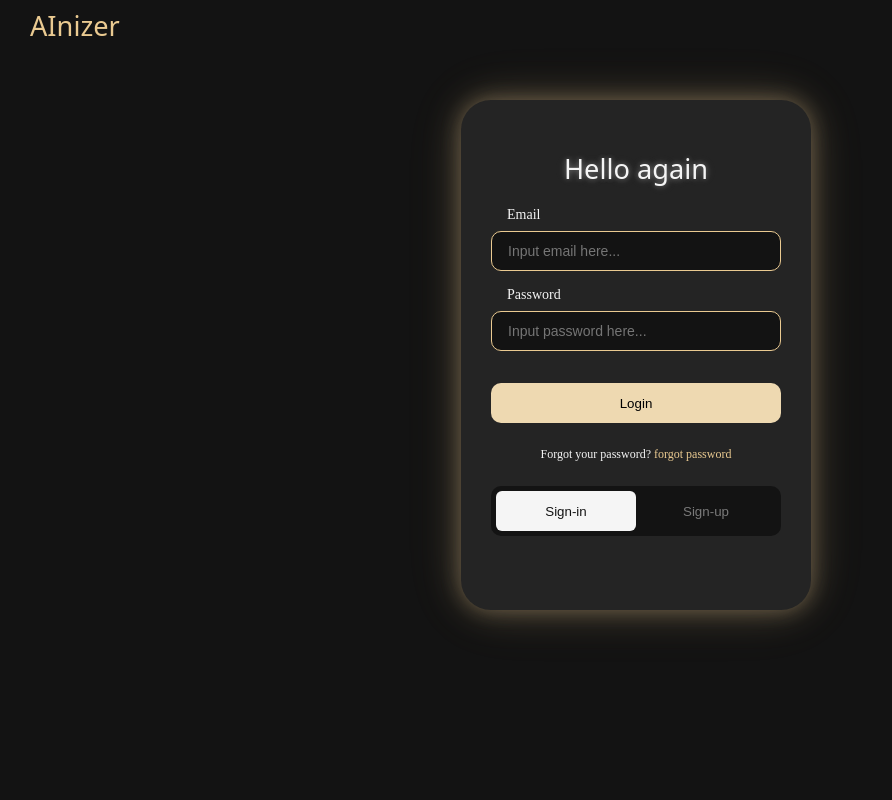
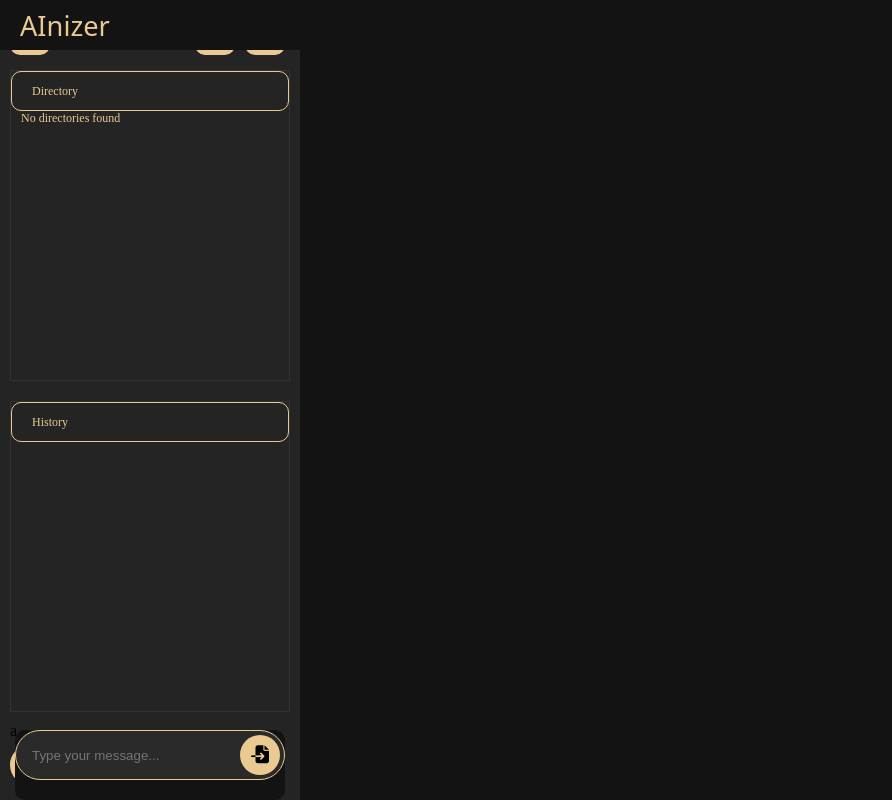
Before and after one commit to Hendry535230151/AI, a React (Create React App) app in the folder frontend/: page /chat in a window 1280 px wide. Before the commit this address led to /login. Shown: the whole page, without its empty margins (0-892 px from the left). Built offline with nearby package versions, Linux system fonts and the light colour scheme.

Commit message:
Improve better chat area with sidebar problem

```diff
--- a/frontend/src/css/Chat.module.css
+++ b/frontend/src/css/Chat.module.css
@@ -1,181 +1,259 @@
-.chat_container {
-  width: 100%;
-  height: 100vh;
-  margin: auto;
-  background-color: #131313;
-  display: grid;
-  grid-template-columns: 250px 1fr;
+.main_container {
+    height: 100vh;
+    display: grid;
+    grid-template-columns: 300px 1fr;
+}
+
+.main_container.close {
+    grid-template-columns: 60px 1fr;
 }
 
 .sidebar {
-  width: 100%;
-  height: 100%;
-  background-color: #242424;
-  position: sticky;
+    position: fixed;
+    top: 0;
+    left: 0;
+    width: 300px;
+    height: 100vh;
+    background-color: #242424;
+    padding: 10px;
+    display: flex;
+    flex-direction: column;
+    justify-content: space-between;
+    align-items: center;
+}
+.sidebar_button_group {
+    width: 100%;
+    display: flex;
+    align-items: center;
 }
 
-.main_text {
-  width: 100%;
-  padding: 10px 10px;
-  font-size: 30px;
-  text-align: left;
-  margin: 10px 0;
-  color: #dbbd72;
+.sidebar_button {
+    height: 40px;
+    width: 40px;
+    margin: 5px;
+    border-radius: 10px;
+    background-color: #EACA91;
+    cursor: pointer;
 }
 
-.user_message,
-.ai_message {
-  max-width: 700px;
-  margin: 10px 0;
-  padding: 15px 10px;
-  color: #f5f5f5;
-  background-color: #242424;
-  word-wrap: break-word;
-  border-radius: 10px;
+.sidebar_button:nth-child(1) {
+    margin: 5px auto 5px 0;
+}
+
+.sidebar_icon {
+    font-size: 20px;
+    font-weight: 100px;
+}
+
+.dropdown_group {
+    flex: 1;
+    width: 100%;
+    height: 500px;
+    display: flex;
+    flex-direction: column;
+    justify-content: center;
+}
+
+.dropdown_area {
+    flex: 1;
+    margin: 10px 0;
+    background-color: #242424;
+    display: flex;
+    flex-direction: column;
+    justify-content: flex-start;
+    border: 1px solid #333333;
+    cursor: pointer;
+}
+
+.close_dropdown {
+    flex: 0;
+}
+
+.dropdown {
+    height: 40px;
+    padding: 0 20px;
+    display: flex;
+    align-items: center;
+    justify-content: space-between;
+    border: 1px solid #EACA91;
+    border-radius: 10px;
+    background-color: #242424;
+}
+
+.dropdown_list {
+    padding: 0 0 0 10px;
+    list-style-type: none;
+}
+
+.dropdown_text, .dropdown_icon, .dropdown_item  {
+    font-family: "Birthstone", cursive;
+    font-size: 12px;
+    color: #EACA91;
+}
+
+.active {
+    rotate: 180deg;
+}
+
+.profile_group {
+    width: 100%;
+    height: 50px;
+    background-color: #242424;
+    display: flex;
+    align-items: center;
+    cursor: pointer;
+}
+
+.profile_circle {
+    width: 40px;
+    height: 40px;
+    border-radius: 50%;
+    background-color: #EACA91;
+}
+
+.profile_name {
+    margin: 0 0 0 10px;
+    color: #EACA91;
+}
+
+.main_area {
+    width: 100%;
+    background-color: #131313;
+    display: flex;
+    flex-direction: column;
+    align-items: center;
+}
+
+.header {
+    width: 100%;
+    padding-left: 20px;
+    height: 50px;
+    display: flex;
+    align-items: center;
+    position: sticky;
+    top: 0;
+    background-color: #131313;
+}
+
+.logo {
+    font-family: "Birthstone", cursive;
+    color: #EACA91;
+    font-size: 1.7rem;
+    font-family: system-ui, -apple-system, BlinkMacSystemFont, 'Segoe UI', Roboto, Oxygen, Ubuntu, Cantarell, 'Open Sans', 'Helvetica Neue', sans-serif;
+    font-weight: 400;
+}
+
+.chat_area {
+    width: 90%;
+    max-width: 900px;
+    padding: 10px;
+    display: flex;
+    flex-direction: column;
+    gap: 20px;
+    flex: 1;
+}
+
+.user_message, .ai_message {
+    padding: 10px 15px;
+    border-radius: 10px;
+    color: #f5f5f5;
+    word-wrap: break-word;
+    white-space: pre-wrap;
 }
 
 .user_message {
-  text-align: right;
-  align-self: flex-end;
+    align-self: flex-end;
+    background-color: #EACA91;
+    color: #131313;
 }
 
 .ai_message {
-  text-align: left;
-  align-self: flex-start;
+    align-self: flex-start;
+    background-color: #242424;
 }
 
-.error_message {
-  text-align: center;
-  color: red;
-  margin-bottom: 10px;
+.user_message {
+    justify-content: right;
 }
 
-.chat_form {
-  display: flex;
-  gap: 0.5rem;
+.ai_message {
+    justify-content: left;
 }
 
-.chat_input {
-  flex: 1;
-  padding: 0.5rem;
-  font-size: 1rem;
-  border-radius: 4px;
-  border: 1px solid #ccc;
+.query_area {
+    width: 90%;
+    max-width: 900px;
+    height: 70px;
+    border-radius: 10px;
+    background-color: #131313;
+    position: sticky;
+    bottom: 0;
+}
+
+.query_form {
+    width: 100%;
+    position: relative;
+}
+
+.query_field {
+    width: 100%;
+    height: 50px;
+    padding: 0 0 0 16px;
+    border: 1px solid #EACA91;
+    border-radius: 25px;
+    background-color: #2A2A2A;
+    color: #f5f5f5;
+}
+
+.query_button {
+    width: 40px;
+    height: 40px;
+    position: absolute;
+    top: 50%;
+    right: 5px;
+    border-radius: 50%;
+    display: flex;
+    align-items: center;
+    justify-content: center;
+    transform: translateY(-50%);
+    background-color: #EACA91;
+    cursor: pointer;
+}
+
+.query_icon {
+    font-size: 18px;
+}
+
+.query_text {
+    margin: 20px 0;
 }
 
 .drop_zone {
-  position: fixed;
-  top: 0;
-  left: 0;
-  width: 100vw;
-  height: 100vh;
-  background-color: rgba(0, 0, 0, 0.5);
-  z-index: 999;
-  display: flex;
-  align-items: center;
-  justify-content: center;
-  color: white;
-  font-size: 1.5rem;
-  transition: opacity 0.2s ease;
+    position: fixed;
+    border: 1px solid #EACA91;
+    top: 50%;
+    left: 50%;
+    transform: translate(-50%, -50%);
+    width: 90vw;
+    height: 90vh;
+    background-color: rgba(0, 0, 0, 0.5);
+    display: flex;
+    align-items: center;
+    justify-content: center;
+    color: white;
 }
 
-.drop_zone:hover {
-  background-color: #f1f1f1;
+.drop_zone_group {
+    display: flex;
+    flex-direction: column;
+    align-items: center;
+    gap: 50px
 }
 
-.chat_area {
-  display: flex;
-  flex-direction: column;
-  align-items: center;
-  background-color: #131313;
-  height: 100vh;
-  padding-inline: 10px;
-  padding-bottom: 20px;
+.drop_zone_icon {
+    font-size: 10rem;
 }
 
-.chat_box_wrapper {
-  display: flex;
-  justify-content: center;
-  width: 100%;
-  overflow: hidden;
-  height: 100vh;
-  overflow-y: auto;
+.drop_zone_file {
+
 }
-
-.chat_box_wrapper::-webkit-scrollbar {
-  width: 8px;
-}
-
-.chat_box_wrapper::-webkit-scrollbar-thumb {
-  background-color: #3a3a3a;
-  border-radius: 4px;
-}
-
-.chat_box_wrapper::-webkit-scrollbar-track {
-  background-color: #2a2a2a;
-}
-
-.chat_box {
-  width: 100%;
-  max-width: 800px;
-  padding: 1rem;
-  display: flex;
-  flex-direction: column;
-  gap: 0.5rem;
-}
-
-.chat_box a {
-  color: #007bff;
-  text-decoration: none;
-}
-
-.chat_box a:hover {
-  text-decoration: underline;
-}
-
-.chat_form {
-  display: flex;
-  width: 100%;
-  max-width: 800px;
-  gap: 0.5rem;
-  padding: 0 1rem;
-  margin-top: auto;
-  background-color: #131313;
-}
-
-.input_wrapper {
-  position: relative;
-  width: 100%;
-  display: flex;
-  align-items: center;
-}
-
-.chat_input {
-  flex: 1;
-  margin: 10px 0;
-  padding: 0 0 0 20px;
-  height: 50px;
-  border-radius: 20px;
-  border: 1px solid #ccc;
-  background-color: #1f1f1f;
-  color: #f5f5f5;
-  font-size: 1rem;
-  outline: none;
-}
-
-.chat_button {
-  position: absolute;
-  right: 5px;
-  width: 40px;
-  height: 40px;
-  padding: 0 1rem;
-  border-radius: 50%;
-  border: none;
-  background-color: #dbbd72;
-  color: #000;
-  cursor: pointer;
-}
-
-.chat_button:hover {
-  background-color: #c5a950;
-}
--- a/frontend/src/pages/Chat.js
+++ b/frontend/src/pages/Chat.js
@@ -1,28 +1,21 @@
-import styles from "../css/Chat.module.css";
-import fetchIdFromToken from "../utils/jwt-decoder";
-import React, { useState, useEffect, useRef } from "react";
-import axios from "axios";
-import { useNavigate } from "react-router-dom";
-import formatText from "../utils/formatText";
-import ReactMarkdown from "react-markdown";
-import useAuth from "../utils/auth";
-import LogoutButton from "../utils/logoutButton";
+import styles from '../css/Chat.module.css';
+import fetchIdFromToken from '../utils/jwt-decoder';
+import React, { useState, useEffect } from 'react';
+import axios from 'axios';
+import { useNavigate } from 'react-router-dom';
 
 function Chat() {
-  const isAuthenticated = useAuth();
     const navigate = useNavigate();
-  const [message, setMessage] = useState("");
+    const [message, setMessage] = useState('');
     const [chatHistory, setChatHistory] = useState([]);
-  const [error, setError] = useState("");
+    const [directoryList, setDirectoryList] = useState([]);
+    const [historyList, setHistoryList] = useState([]);
+    const [error, setError] = useState('');
+    const [droppedFile, setDroppedFile] = useState(null);
     const [isDragging, setIsDragging] = useState(false);
-  const [droppedFile, setDroppedFile] = useState(null);
-  const bottomRef = useRef(null);
-
-  useEffect(() => {
-    if (!isAuthenticated) {
-      navigate("/login");
-    }
-  }, [isAuthenticated, navigate]);
+    const [isClosedSidebar, setIsClosedSidebar] = useState(false);
+    const [isClosedDirectory, setIsClosedDirectory] = useState(false);
+    const [isClosedHistory, setIsClosedHistory] = useState(false);
 
     const handleDrop = (e) => {
         e.preventDefault();
@@ -32,13 +25,10 @@
         if (e.dataTransfer.files && e.dataTransfer.files.length > 0) {
             const file = e.dataTransfer.files[0];
             setDroppedFile(file);
-      setChatHistory((prev) => [
-        ...prev,
-        {
-          sender: "user",
-          text: `📎 File ready to send: ${file.name}`,
-        },
-      ]);
+            setChatHistory(prev => [...prev, {
+                sender: 'user',
+                text: `📎 File ready to send: ${file.name}`
+            }]);
             e.dataTransfer.clearData();
         }
     };
@@ -48,24 +38,42 @@
         let dragLeaveTimeout;
 
         const fetchHistory = async () => {
-      const token = localStorage.getItem("token");
+            const token = localStorage.getItem('token');
             if (!token) {
-        setError("User not authenticated. Please login.");
+                setError('User not authenticated. Please login.');
                 return;
             }
             try {
-        const res = await axios.get("http://localhost:3000/ai/history", {
+                const res = await axios.get('http://localhost:3000/ai/history', {
                     headers: {
-            Authorization: `Bearer ${token}`,
-          },
+                        Authorization: `Bearer ${token}`
+                    }
                 });
-        const chats = res.data.data.map((chat) => ({
+                const chats = res.data.data.map(chat => ({
                     sender: chat.sender,
-          text: chat.text,
+                    text: chat.text
                 }));
                 setChatHistory(chats);
             } catch (err) {
-        setError("Failed to load chat history");
+                setError('Failed to load chat history');
+            }
+        };
+
+        const fetchDirectory = async () => {
+        const token = localStorage.getItem('token');
+        if (!token) {
+            setError('User not authenticated. Please login.');
+            return;
+        }
+        try {
+            const res = await axios.get('http://localhost:3000/directories/', {
+                headers: {
+                    Authorization: `Bearer ${token}`
+                }
+            });
+            setDirectoryList(res.data.data);
+            } catch (err) {
+                setError('Failed to load directory');
             }
         };
 
@@ -95,43 +103,38 @@
         };
 
         fetchHistory();
+        fetchDirectory();
 
-    window.addEventListener("dragover", handleWindowDragOver);
-    window.addEventListener("drop", handleWindowDrop);
-    window.addEventListener("dragleave", handleWindowDragLeave);
+        window.addEventListener('dragover', handleWindowDragOver);
+        window.addEventListener('drop', handleWindowDrop);
+        window.addEventListener('dragleave', handleWindowDragLeave);
 
         return () => {
-      window.removeEventListener("dragover", handleWindowDragOver);
-      window.removeEventListener("drop", handleWindowDrop);
-      window.removeEventListener("dragleave", handleWindowDragLeave);
+            window.removeEventListener('dragover', handleWindowDragOver);
+            window.removeEventListener('drop', handleWindowDrop);
+            window.removeEventListener('dragleave', handleWindowDragLeave);
             clearTimeout(dragLeaveTimeout);
         };
     }, []);
-
-  useEffect(() => {
-    if (bottomRef.current) {
-      bottomRef.current.scrollIntoView({ behavior: "smooth" });
-    }
-  }, [bottomRef, chatHistory]);
 
     const handleSubmit = async (e) => {
         e.preventDefault();
 
         const trimmedMessage = message.trim();
         if (!trimmedMessage && !droppedFile) {
-      setError("Please enter a message or drop a file.");
+            setError('Please enter a message or drop a file.');
             return;
         }
 
         const userId = fetchIdFromToken();
         if (!userId) {
-      setError("User not authenticated. Please login.");
+            setError('User not authenticated. Please login.');
             return;
         }
 
-    const token = localStorage.getItem("token");
+        const token = localStorage.getItem('token');
         if (!token) {
-      setError("User not authenticated. Please login.");
+            setError('User not authenticated. Please login.');
             return;
         }
 
@@ -139,113 +142,165 @@
             ? `📎 ${droppedFile.name} — ${trimmedMessage}`
             : trimmedMessage;
 
-    setChatHistory((prev) => [...prev, { sender: "user", text: userMessage }]);
+        setChatHistory(prev => [...prev, { sender: 'user', text: userMessage }]);
 
         try {
             if (droppedFile) {
                 const formData = new FormData();
-        formData.append("file", droppedFile);
-        formData.append("description", trimmedMessage);
-        formData.append("userId", userId);
-        formData.append("directoryId", 1);
+                formData.append('file', droppedFile);
+                formData.append('description', trimmedMessage);
+                formData.append('userId', userId);
+                formData.append('directoryId', 1);
 
-        const response = await axios.post(
-          "http://localhost:3000/files/create",
-          formData,
-          {
+                const response = await axios.post('http://localhost:3000/files/create', formData, {
                     headers: {
-              "Content-Type": "multipart/form-data",
-              Authorization: `Bearer ${token}`,
-            },
+                        'Content-Type': 'multipart/form-data',
+                        Authorization: `Bearer ${token}`
                     }
-        );
+                });
 
-        setChatHistory((prev) => [
-          ...prev,
-          {
-            sender: "ai",
-            text: `✅ File uploaded: ${
-              response.data.message || droppedFile.name
-            }`,
-          },
-        ]);
+            setChatHistory(prev => [...prev, {
+                sender: 'ai',
+                text: `✅ File uploaded: ${response.data.message || droppedFile.name}`
+            }]);
             setDroppedFile(null);
         } else {
-        const response = await axios.post(
-          "http://localhost:3000/ai/chat",
-          {
+            const response = await axios.post('http://localhost:3000/ai/chat', {
                 message: trimmedMessage,
-          },
-          {
+                userId
+            }, {
                 headers: {
-              Authorization: `Bearer ${token}`,
-            },
+                    Authorization: `Bearer ${token}`
                 }
-        );
+            });
 
-        setChatHistory((prev) => [
-          ...prev,
-          {
-            sender: "ai",
-            text: response.data.message || "No reply",
-          },
-        ]);
+            setChatHistory(prev => [...prev, {
+                sender: 'ai',
+                text: response.data.message || 'No reply'
+            }]);
         }
 
-      setMessage("");
-      setError("");
+        setMessage('');
+        setError('');
     } catch (err) {
-      let errMsg = "";
+        let errMsg = '';
         if (err.response) {
-        errMsg = `Error: ${err.response.data.message || "Request failed"}`;
+            errMsg = `Error: ${err.response.data.message || 'Request failed'}`;
         } else if (err.request) {
-        errMsg = "No response from server.";
+            errMsg = 'No response from server.';
         } else {
             errMsg = `Error: ${err.message}`;
         }
 
         setError(errMsg);
-      setChatHistory((prev) => [...prev, { sender: "error", text: errMsg }]);
+        setChatHistory(prev => [...prev, { sender: 'error', text: errMsg }]);
     }
 };
 
+
     return (
-    <div className={styles.chat_container}>
+        <div className={`${styles.main_container} ${isClosedSidebar ? styles.close : ''}`}>
             <div className={styles.sidebar}>
-        <LogoutButton />
+                <div className={styles.sidebar_button_group}>
+                    <button onClick={() => setIsClosedSidebar(!isClosedSidebar)} className={styles.sidebar_button}>
+                        {isClosedSidebar ? (
+                            <i className={`fa-solid fa-align-left ${styles.sidebar_icon}`}></i>
+                        ) : (
+                            <>
+                                <i className={`fa-solid fa-x ${styles.sidebar_icon}`}></i>
+                            </>
+                        )}
+                    </button>
+                    {isClosedSidebar ? (
+                        <></>
+                    ) : (
+                        <>
+                            <button className={styles.sidebar_button}>
+                                <i className={`fa-solid fa-magnifying-glass ${styles.sidebar_icon}`}></i>
+                            </button>
+                            <button className={styles.sidebar_button}>
+                                <i className={`fa-solid fa-pen-to-square ${styles.sidebar_icon}`}></i>
+                            </button>
+                        </>
+                    )}
                 </div>
+                <div className={styles.dropdown_group}>
+                    {isClosedSidebar ? (
+                        <></>
+                    ) : (
+                        <>
+                            <div className={`${styles.dropdown_area} ${isClosedDirectory ? styles.close_dropdown : ''}`}>
+                                <button className={styles.dropdown} onClick={() => setIsClosedDirectory(prev => !prev)}>
+                                    <p className={styles.dropdown_text}>Directory</p>
+                                    <i className={`fa-solid fa-caret-down ${styles.dropdown_icon}`}></i>
+                                </button>
+                                {!isClosedDirectory && (
+                                    <ul className={styles.dropdown_list}>
+                                        {directoryList.length > 0 ? (
+                                            directoryList.map((dir, idx) => (
+                                                <li key={idx} className={styles.dropdown_item}>
+                                                    <i className='fa-solid fa-folder'></i> {dir.directory_name}
+                                                </li>
+                                            ))
+                                        ) : (
+                                            <li className={styles.dropdown_item}>No directories found</li>
+                                        )}
+                                    </ul>
+                                )}
+                            </div>
+                            <div className={`${styles.dropdown_area} ${isClosedHistory ? styles.close_dropdown : ''}`}>
+                                <button className={styles.dropdown} onClick={() => setIsClosedHistory(prev => !prev)}>
+                                    <p className={styles.dropdown_text}>History</p>
+                                    <i className={`fa-solid fa-caret-down ${styles.dropdown_icon}`}></i>
+                                </button>
+                            </div>
+                            <div className={`${styles.container3} ${isClosedDirectory && isClosedHistory ? styles.dropdown_area : styles.close_dropdown}`}>a</div>
+                        </>
+                    )}
+                </div>
+                <button className={styles.profile_group}>
+                    <div className={styles.profile_circle}></div>
+                    {isClosedSidebar ? (
+                        <></>
+                    ) : (
+                        <p className={styles.profile_name}>User</p>
+                    )}
+                </button>
+            </div>
+            <div className={styles.main_area}>
+                <header className={styles.header}>
+                    <h1 className={styles.logo}>AInizer</h1>
+                </header>
                 <div className={styles.chat_area}>
-        <h1 className={styles.main_text}>AInizer</h1>
-        <div className={styles.chat_box_wrapper}>
-          <div className={styles.chat_box}>
                     {chatHistory.map((chat, index) => (
                         <div
                             key={index}
                             className={
-                  chat.sender === "user"
-                    ? styles.user_message
-                    : chat.sender === "ai"
-                    ? styles.ai_message
-                    : styles.errorMessage
+                                chat.sender === 'user' ? styles.user_message :
+                                chat.sender === 'ai' ? styles.ai_message :
+                                styles.errorMessage
                             }
                         >
                             <strong>
-                  {chat.sender === "user"
-                    ? "You"
-                    : chat.sender === "ai"
-                    ? "AI"
-                    : "Error"}
-                  :
-                </strong>{" "}
-                <pre style={{ margin: 0, whiteSpace: "pre-wrap" }}>
-                  <ReactMarkdown>{formatText(chat.text)}</ReactMarkdown>
-                </pre>
+                                {chat.sender === 'user' ? 'You' : chat.sender === 'ai' ? 'AI' : 'Error'}:
+                            </strong> {chat.text}
                         </div>
                     ))}
-            <div ref={bottomRef} />
                 </div>
-        </div>
-
+                <div className={styles.query_area}>
+                    <form onSubmit={handleSubmit} className={styles.query_form}>
+                        <input
+                            type='text'
+                            value={message}
+                            onChange={(e) => setMessage(e.target.value)}
+                            placeholder={droppedFile ? 'Enter a description for the file...' : 'Type your message...'}
+                            className={styles.query_field}
+                            required
+                        />
+                        <button type='submit' className={styles.query_button}>
+                            <i className={`fa-solid fa-file-import ${styles.query_icon}`}></i>
+                        </button>
+                    </form>
                     {isDragging && (
                         <div
                             className={styles.drop_zone}
@@ -254,30 +309,18 @@
                             onDrop={handleDrop}
                         >
                             <p>
-              {droppedFile
-                ? `File ready: ${droppedFile.name}`
-                : "Drop your file here"}
+                            {droppedFile ? (
+                                `File ready: ${droppedFile.name}`
+                            ) : (
+                                <div className={styles.drop_zone_group}>
+                                    <i className={`fa-solid fa-droplet ${styles.drop_zone_icon}`}></i>
+                                    <h1 className={styles.drop_zone_file}>Drop file here</h1>
+                                </div>
+                            )}
                             </p>
                         </div>
                     )}
-
-        <form onSubmit={handleSubmit} className={styles.chat_form}>
-          <div className={styles.input_wrapper}>
-            <input
-              type="text"
-              value={message}
-              onChange={(e) => setMessage(e.target.value)}
-              placeholder={
-                droppedFile
-                  ? "Enter a description for the file..."
-                  : "Type your message..."
-              }
-              className={styles.chat_input}
-              required
-            />
-            <button type="submit" className={styles.chat_button}></button>
                 </div>
-        </form>
             </div>
         </div>
     );
```
Lines whose indentation alone changed are shown as unchanged.
